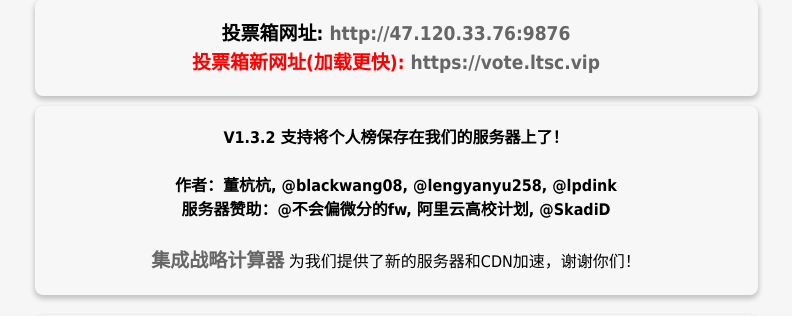
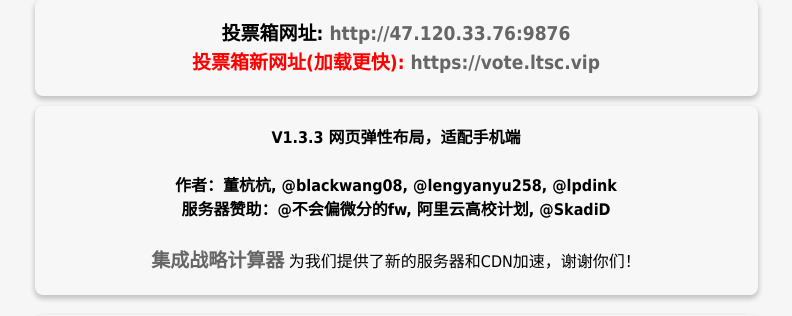
Before and after one commit to SYadda/Arknights_6Star_Rank_Vote, a Flask app: template templates/page.html in a window 1280 px wide. Shown: the part 437-753 px from the top of the page, without its empty margins (244-1036 px from the left). Run offline with Flask 3, Linux system fonts and the light colour scheme; the template is opened without the code that fills it, so the values that code supplies are empty; some libraries are stand-ins or nearby versions.

Commit message:
1.3.3 网页弹性布局，适配手机端

```diff
--- a/backend.py
+++ b/backend.py
@@ -84,9 +84,10 @@ def view_final_order():
 @app.route('/', methods=['GET'])
 @cross_origin()
 def page():
-    # return render_template('page.html')
-
-    return redirect('https://vote.ltsc.vip', code=302)
+    if app.debug:
+        return render_template('page.html')
+    else:
+        return redirect('https://vote.ltsc.vip', code=302)
 
 @app.route('/upload', methods=['POST'])
 @cross_origin()
--- a/templates/page.html
+++ b/templates/page.html
@@ -71,7 +71,7 @@
                 </h3>
             </div>
             <div class="footer">
-                <h4>V1.3.2 支持将个人榜保存在我们的服务器上了！</h4>
+                <h4>V1.3.3 网页弹性布局，适配手机端</h4>
                 <br>
                 <h4>作者：董杭杭, @blackwang08, @lengyanyu258, @lpdink</h4>
                 <h4>服务器赞助：@不会偏微分的fw, 阿里云高校计划, @SkadiD</h4>
```
Also changed, not shown: 1 other file.
